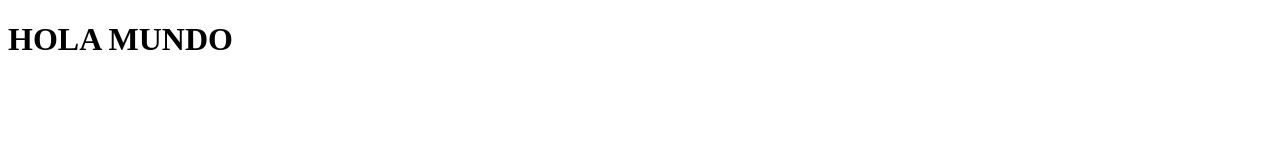
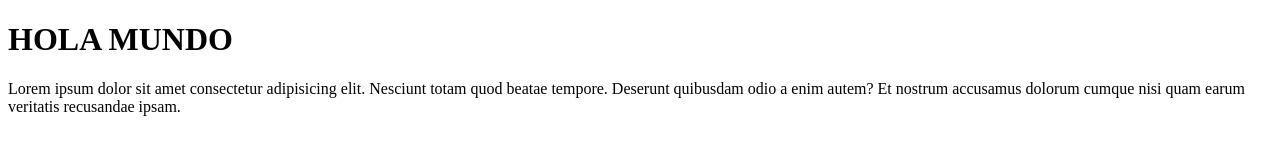
Before and after one commit to juanpamunoz20/proyecto2022, a plain HTML site: page index.html in a window 1280 px wide. Drawn offline with Linux system fonts and the light colour scheme.

Commit message:
se crea un parrafo

```diff
--- a/index.html
+++ b/index.html
@@ -1,12 +1,19 @@
 <!DOCTYPE html>
 <html lang="en">
+
 <head>
     <meta charset="UTF-8">
     <meta http-equiv="X-UA-Compatible" content="IE=edge">
     <meta name="viewport" content="width=device-width, initial-scale=1.0">
     <title>Document</title>
 </head>
+
 <body>
     <h1>HOLA MUNDO</h1>
+    <p>
+        Lorem ipsum dolor sit amet consectetur adipisicing elit. Nesciunt totam quod beatae tempore. Deserunt quibusdam
+        odio a enim autem? Et nostrum accusamus dolorum cumque nisi quam earum veritatis recusandae ipsam.
+    </p>
 </body>
+
 </html>
```
